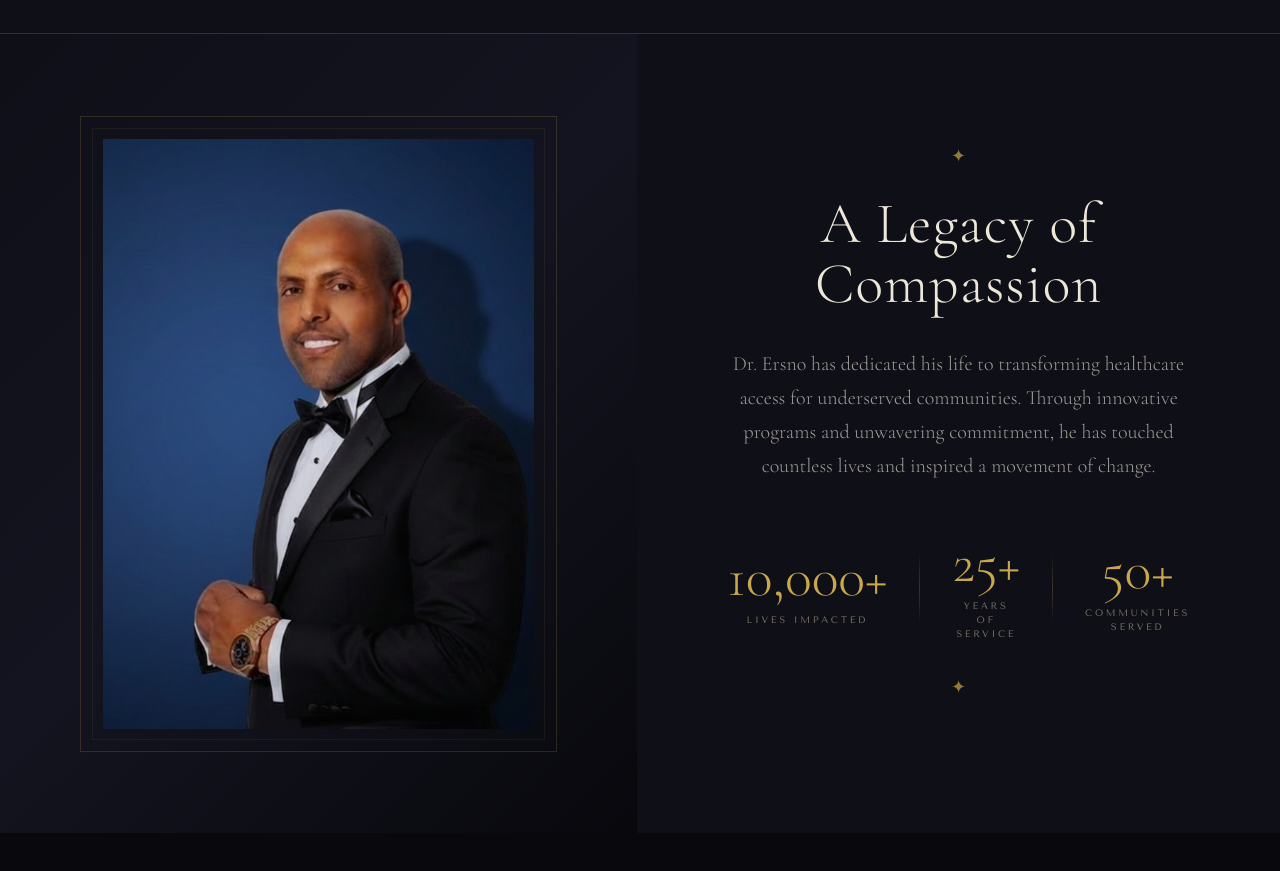
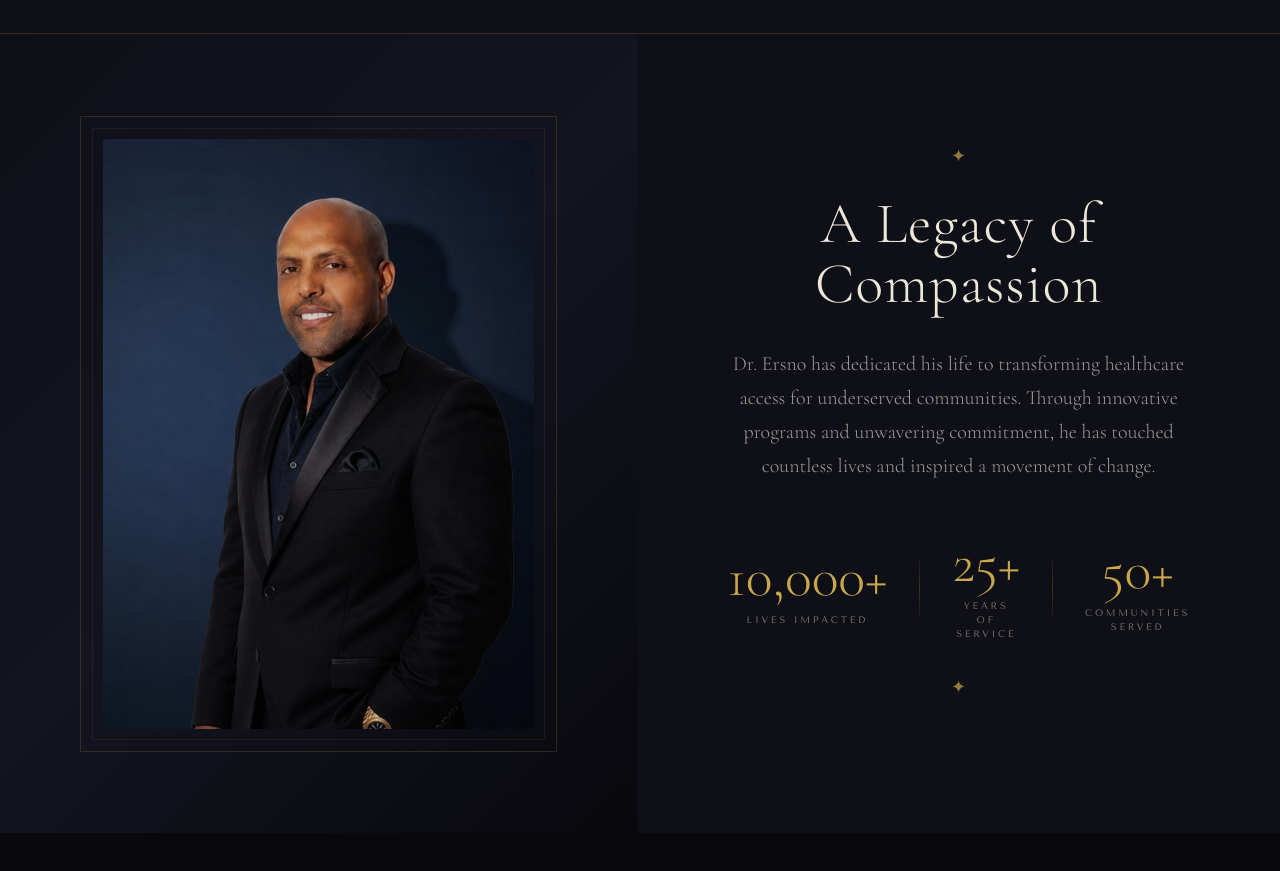
Before and after one commit to Eyoab11/illuminate-life-gala, a Next.js app: page / in a window 1280 px wide. Shown: the part 6580-7451 px from the top of the page. Built offline with nearby package versions, Linux system fonts and the light colour scheme; no server answers.

Commit message:
fix: changed the image of Dr. Ersno

```diff
--- a/app/dr-ersno-sections.css
+++ b/app/dr-ersno-sections.css
@@ -41,9 +41,9 @@
 .dr-ersno-3-image {
   width: 100%;
   height: 100%;
-  background-image: url('/dr-ersno.png');
+  background-image: url('/modified.png');
   background-size: cover;
-  background-position: 90% center;
+  background-position: 80% center;
   position: relative;
 }
 
```
Also changed, not shown: public/modified.png (added).
